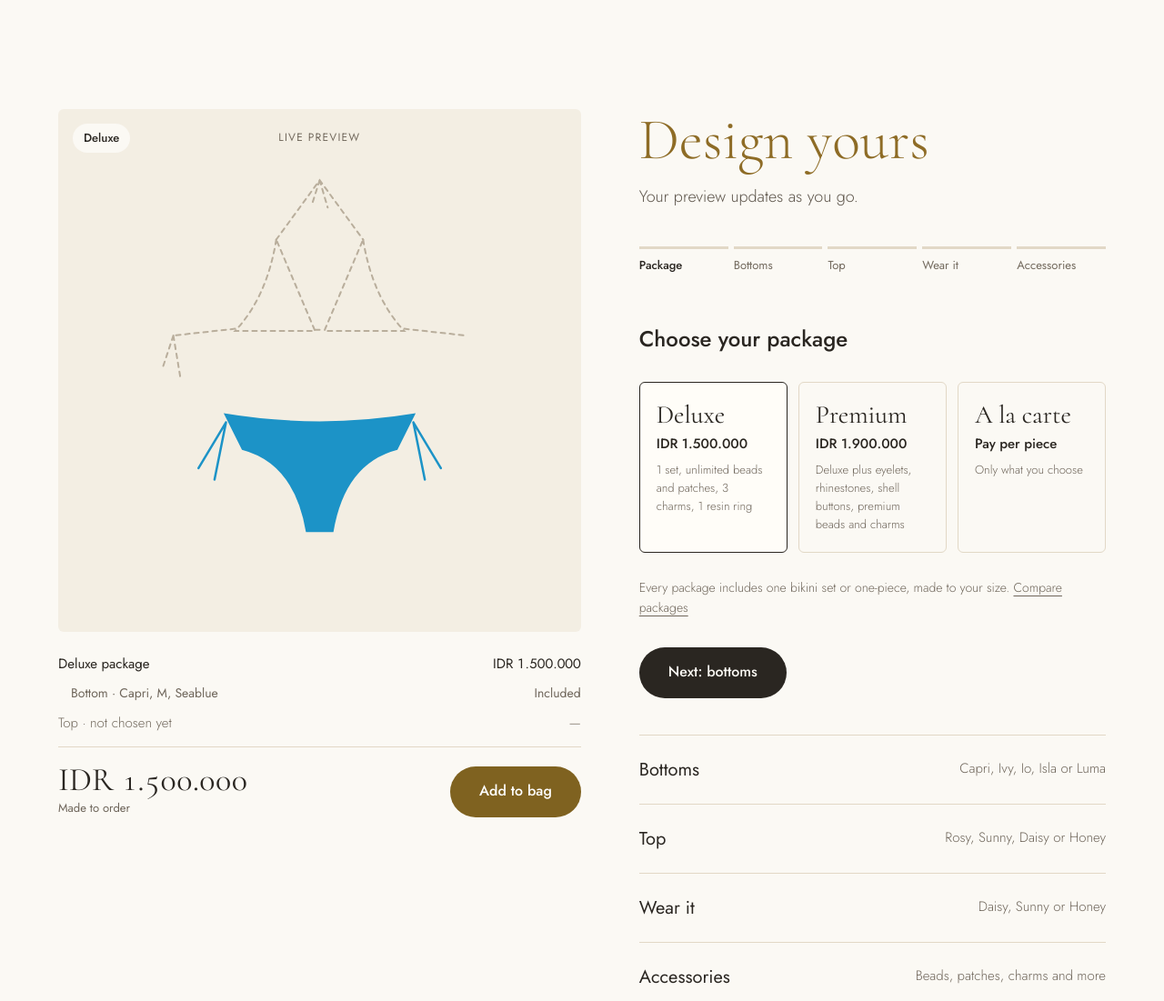
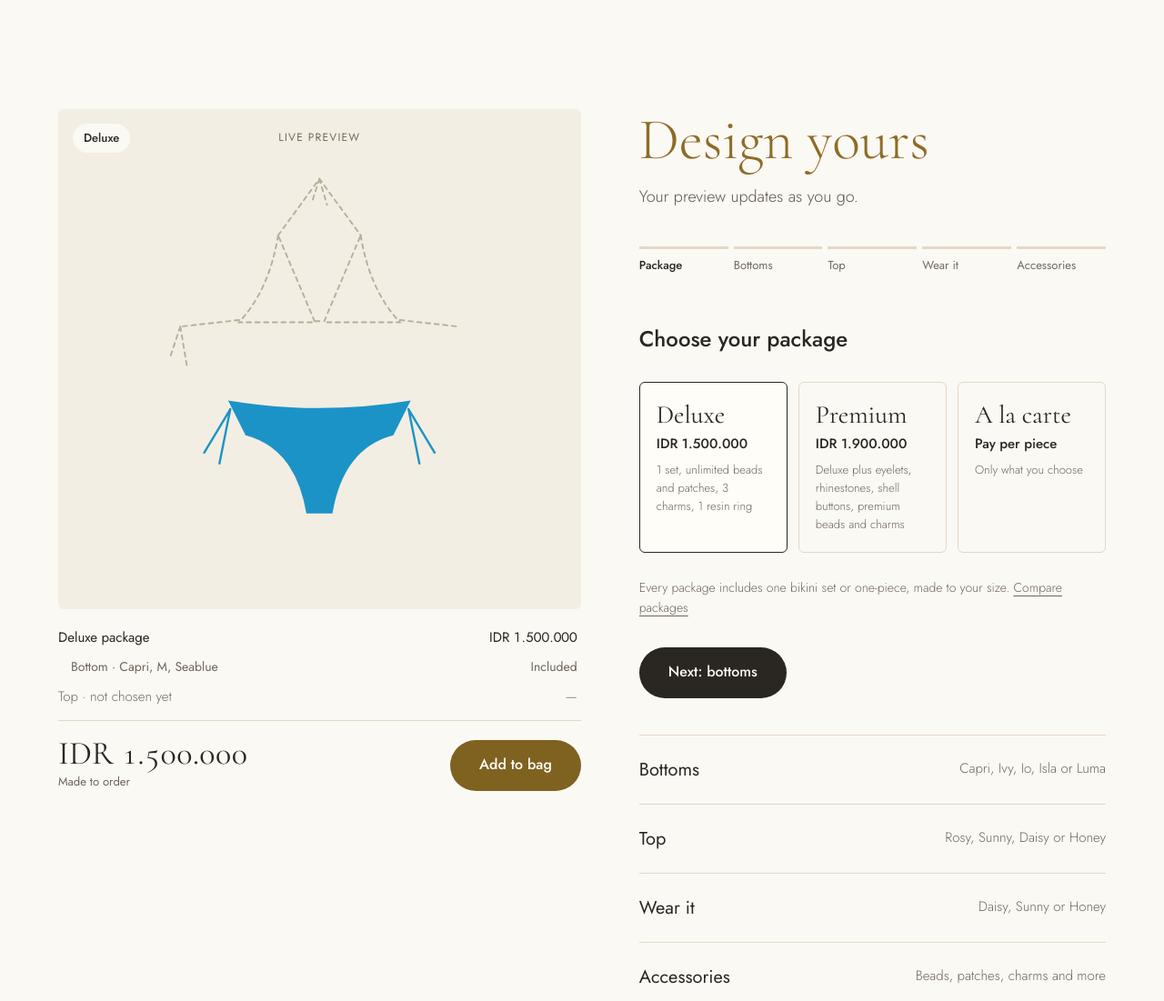
Before and after one commit to arnoldtherigan15/suncall.swim, a plain HTML site: page demo/index.html in a window 1280 px wide. Shown: the part 2860-3961 px from the top of the page at 91% size. Drawn offline with Linux system fonts and the light colour scheme.

Commit message:
Keep builder preview within the viewport and stop scroll jumps on selection
Co-Authored-By: Claude Opus 5.5 <noreply@anthropic.com>

```diff
--- a/demo/index.html
+++ b/demo/index.html
@@ -181,8 +181,10 @@ p { margin: 0; }
 .letters input:focus { outline: none; border-color: var(--ink); }
 .step-actions { display: flex; align-items: center; gap: 24px; flex-wrap: wrap; padding-top: 4px; }
 
-.preview-col { position: sticky; top: 24px; display: grid; gap: 24px; }
-.stage { background: var(--shell); border-radius: 6px; aspect-ratio: 1 / 1; position: relative; overflow: hidden; }
+.preview-col { position: sticky; top: 24px; display: grid; gap: 20px; height: calc(100vh - 48px); height: calc(100svh - 48px); max-height: 960px; grid-template-rows: minmax(0, 1fr) auto; }
+#steps { overflow-anchor: none; }
+.summary .lines { display: grid; gap: 10px; max-height: 128px; overflow: auto; padding-right: 4px; scrollbar-width: thin; scrollbar-color: var(--line-2) transparent; }
+.stage { background: var(--shell); border-radius: 6px; min-height: 0; position: relative; overflow: hidden; }
 .stage .cap { position: absolute; top: 22px; left: 0; right: 0; text-align: center; font-size: 12px; letter-spacing: 1.2px; text-transform: uppercase; color: var(--quiet); }
 #stage { position: absolute; inset: 48px 24px 24px; display: grid; place-items: center; }
 .stage svg { width: auto; height: 100%; max-width: 100%; }
@@ -301,7 +303,7 @@ footer nav a { text-decoration: none; }
   .pkgs { grid-template-columns: minmax(0, 1fr); }
   .builder { grid-template-columns: minmax(0, 1fr); gap: 0; padding-block: 64px 120px; }
   .b-head { padding-bottom: 24px; }
-  .preview-col { order: -1; position: sticky; top: 0; z-index: 6; margin-inline: calc(-1 * max(var(--gutter), env(safe-area-inset-left, 0px))); gap: 0; }
+  .preview-col { order: -1; position: sticky; top: 0; z-index: 6; height: auto; max-height: none; grid-template-rows: auto; margin-inline: calc(-1 * max(var(--gutter), env(safe-area-inset-left, 0px))); gap: 0; }
   .stage { aspect-ratio: auto; height: 250px; border-radius: 0; }
   #stage { inset: 30px 16px 8px; }
   .stage .cap { top: 10px; }
@@ -754,7 +756,7 @@ footer nav a { text-decoration: none; }
   }
 
   /* ---------- render ---------- */
-  var FX = { step: -1, mode: "", parts: null, acc: null, total: null, just: null, sweep: null, tick: null };
+  var FX = { anchor: null, anchorTop: null, step: -1, mode: "", parts: null, acc: null, total: null, just: null, sweep: null, tick: null };
   var REDUCED = window.matchMedia && window.matchMedia("(prefers-reduced-motion: reduce)").matches;
   function renderSteps() {
     var st = steps(), focusId = document.activeElement && document.activeElement.id;
@@ -776,6 +778,8 @@ footer nav a { text-decoration: none; }
     });
     $("steps").innerHTML = h;
     if (focusId && $(focusId)) $(focusId).focus({ preventScroll: true });
+    if (FX.anchor && $(FX.anchor) && FX.anchorTop !== null) { var diff = $(FX.anchor).getBoundingClientRect().top - FX.anchorTop; if (Math.abs(diff) > 1) window.scrollBy(0, diff); }
+    FX.anchor = FX.anchorTop = null;
     if (FX.just && $(FX.just)) $(FX.just).classList.add("just");
     if (FX.tick && $("p-" + FX.tick)) $("p-" + FX.tick).previousElementSibling.classList.add("tick");
     FX.just = FX.sweep = FX.tick = null;
@@ -797,7 +801,7 @@ footer nav a { text-decoration: none; }
     FX.parts = keys; FX.acc = accNow;
     if ($("pkgPill").textContent !== PKG[S.pkg].name) { $("pkgPill").textContent = PKG[S.pkg].name; $("pkgPill").classList.remove("swap"); void $("pkgPill").offsetWidth; $("pkgPill").classList.add("swap"); }
     var q = quote(S);
-    $("summary").innerHTML = q.L.map(function (l) { return "<div class='line" + (l.sub ? " sub" : "") + (l.ghost ? " ghost" : "") + "'><span>" + l.t + (l.part ? " (" + l.part + ")" : "") + "</span><span>" + (l.ghost ? "—" : l.inc ? (l.zero ? "" : "Included") : idr(l.p)) + "</span></div>"; }).join("") +
+    $("summary").innerHTML = "<div class='lines'>" + q.L.map(function (l) { return "<div class='line" + (l.sub ? " sub" : "") + (l.ghost ? " ghost" : "") + "'><span>" + l.t + (l.part ? " (" + l.part + ")" : "") + "</span><span>" + (l.ghost ? "—" : l.inc ? (l.zero ? "" : "Included") : idr(l.p)) + "</span></div>"; }).join("") + "</div>" +
       "<div class='total'><div><b class='num' id='totalNum'>" + idr(FX.total === null ? q.t : FX.total) + "</b><small>Made to order</small></div><button class='btn gold' data-act='addbag' id='addBag'>Add to bag</button></div>";
     countTo($("totalNum"), FX.total, q.t); countTo($("mTotal"), FX.total, q.t); FX.total = q.t;
     $("mPkg").textContent = PKG[S.pkg].name; $("mNext").textContent = nextLabel();
@@ -843,6 +847,7 @@ footer nav a { text-decoration: none; }
       var act = a.dataset.act;
       if (["set","pkg","mode","cat","string"].indexOf(act) > -1 && a.id) FX.just = a.id;
       if (act === "qty") FX.tick = a.dataset.id;
+      if (act !== "go" && act !== "next" && act !== "addbag" && a.id && a.closest("#steps")) { FX.anchor = a.id; FX.anchorTop = a.getBoundingClientRect().top; }
       if (act === "set") { var p = a.dataset.k.split("."), v = a.dataset.v; if (p[1] === "col") v = +v; if (p.length === 2) S[p[0]][p[1]] = v; else S[p[0]] = v; renderSteps(); }
       else if (act === "pkg") { S.pkg = a.dataset.v; renderSteps(); }
       else if (act === "mode") { if (S.mode !== a.dataset.v) { S.mode = a.dataset.v; S.done = { package: true }; S.step = 1; renderSteps(); } }
```
Also changed, not shown: demo/demo.html (+10 -5 lines).
